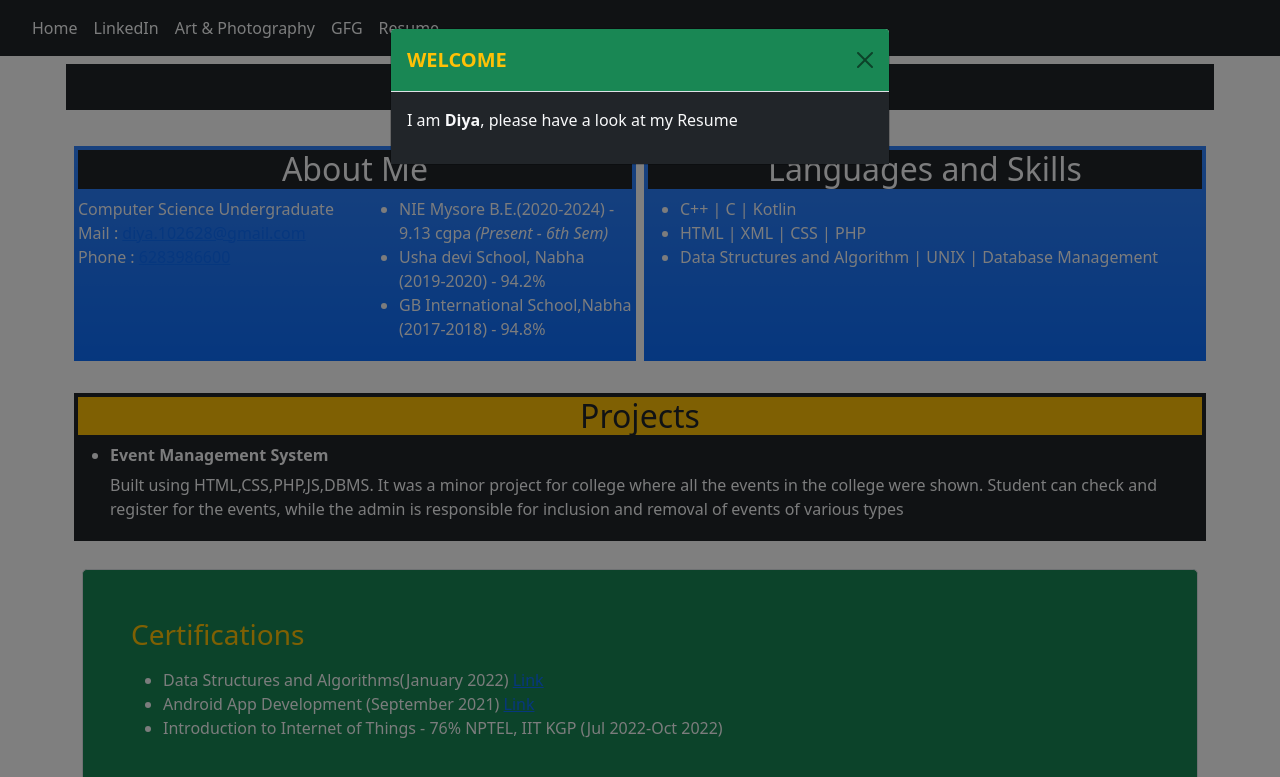
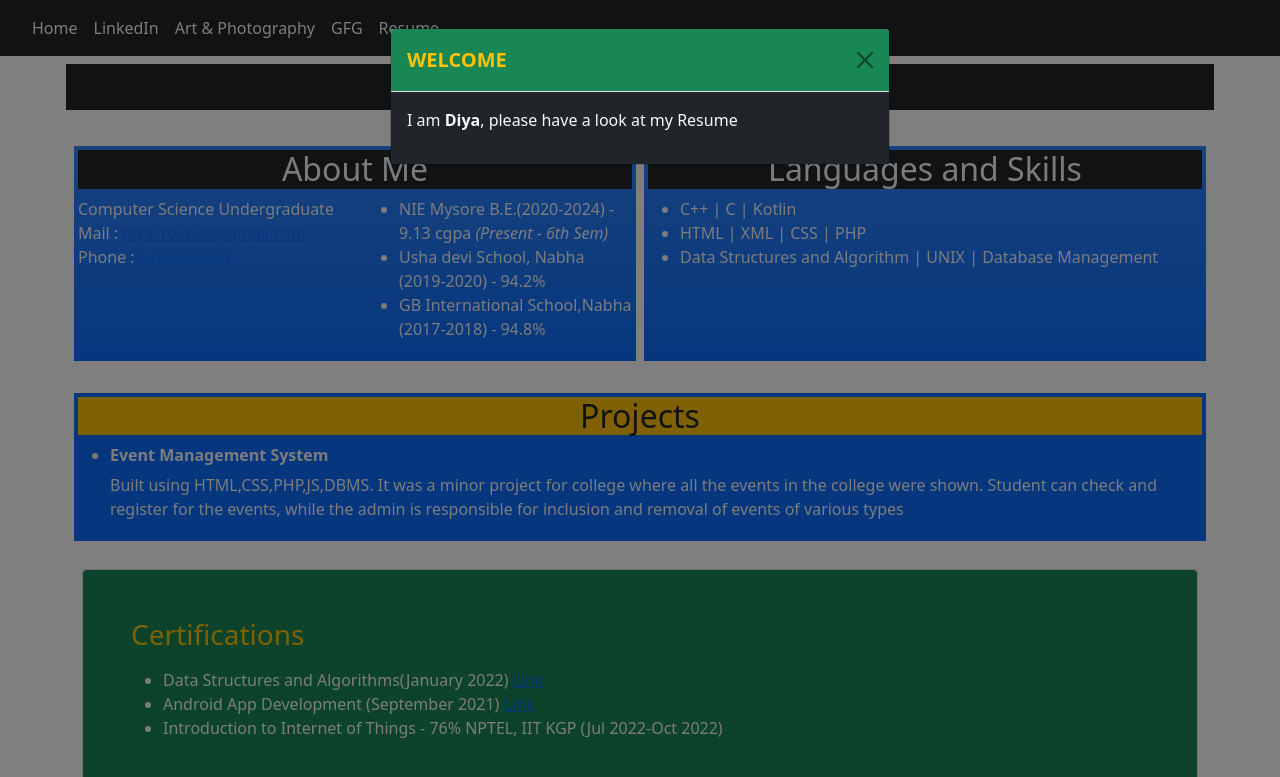
Before and after one commit to Diya-1001/resume, a plain HTML site: page index.html in a window 1280 px wide. Shown: the top 777 px of the page. Drawn offline with nearby package versions, Linux system fonts and the light colour scheme.

Commit message:
Update index.html

```diff
--- a/index.html
+++ b/index.html
@@ -91,7 +91,7 @@
         </div>
         <br>
         <div class="row">
-            <div class="m-1 p-1 col bg-dark text-light">
+            <div class="m-1 p-1 col bg-primary text-light">
                 <h2 class="text-center text-dark bg-warning">Projects</h2>
                 <div>
                     <ul>
```
